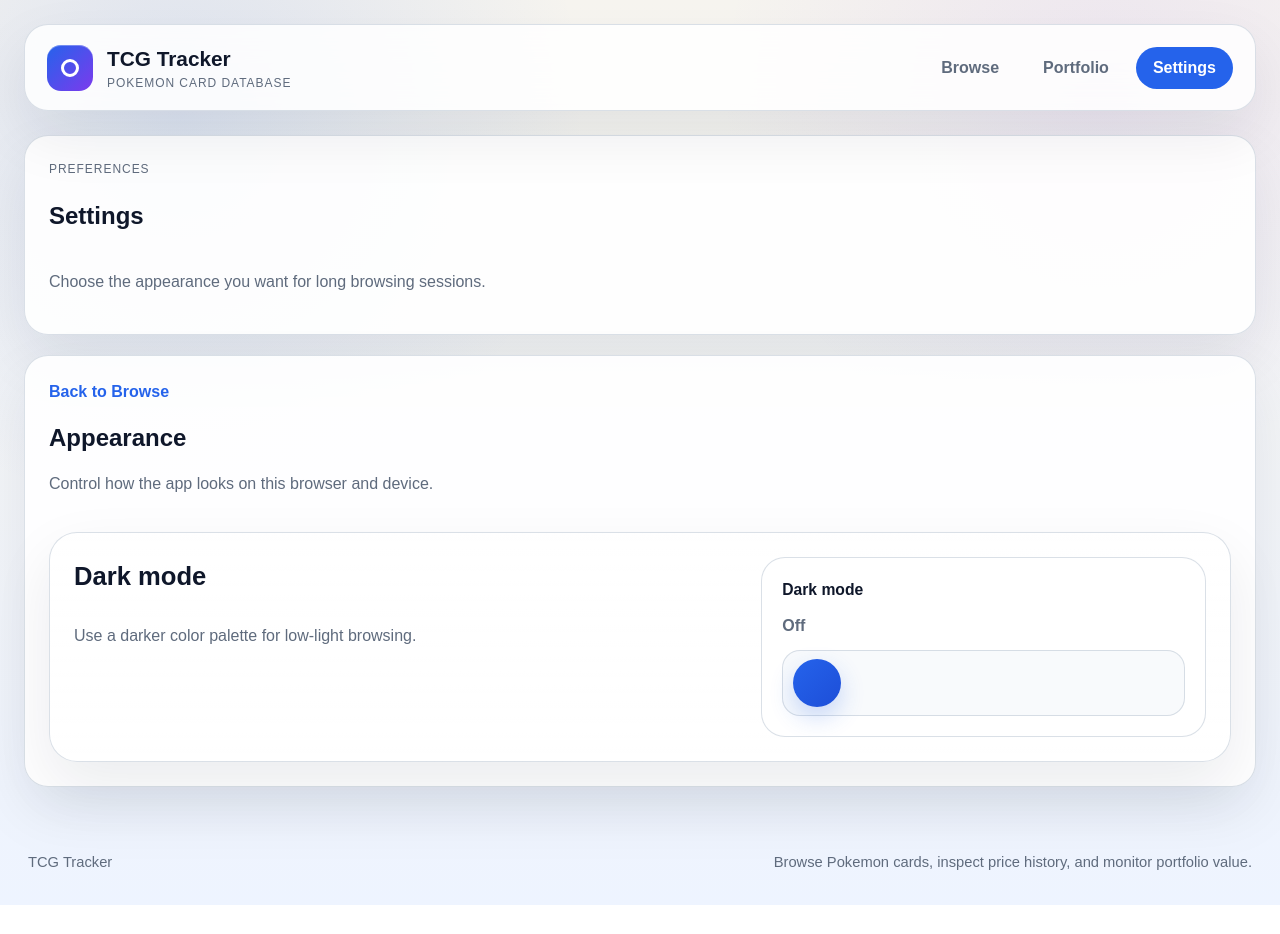
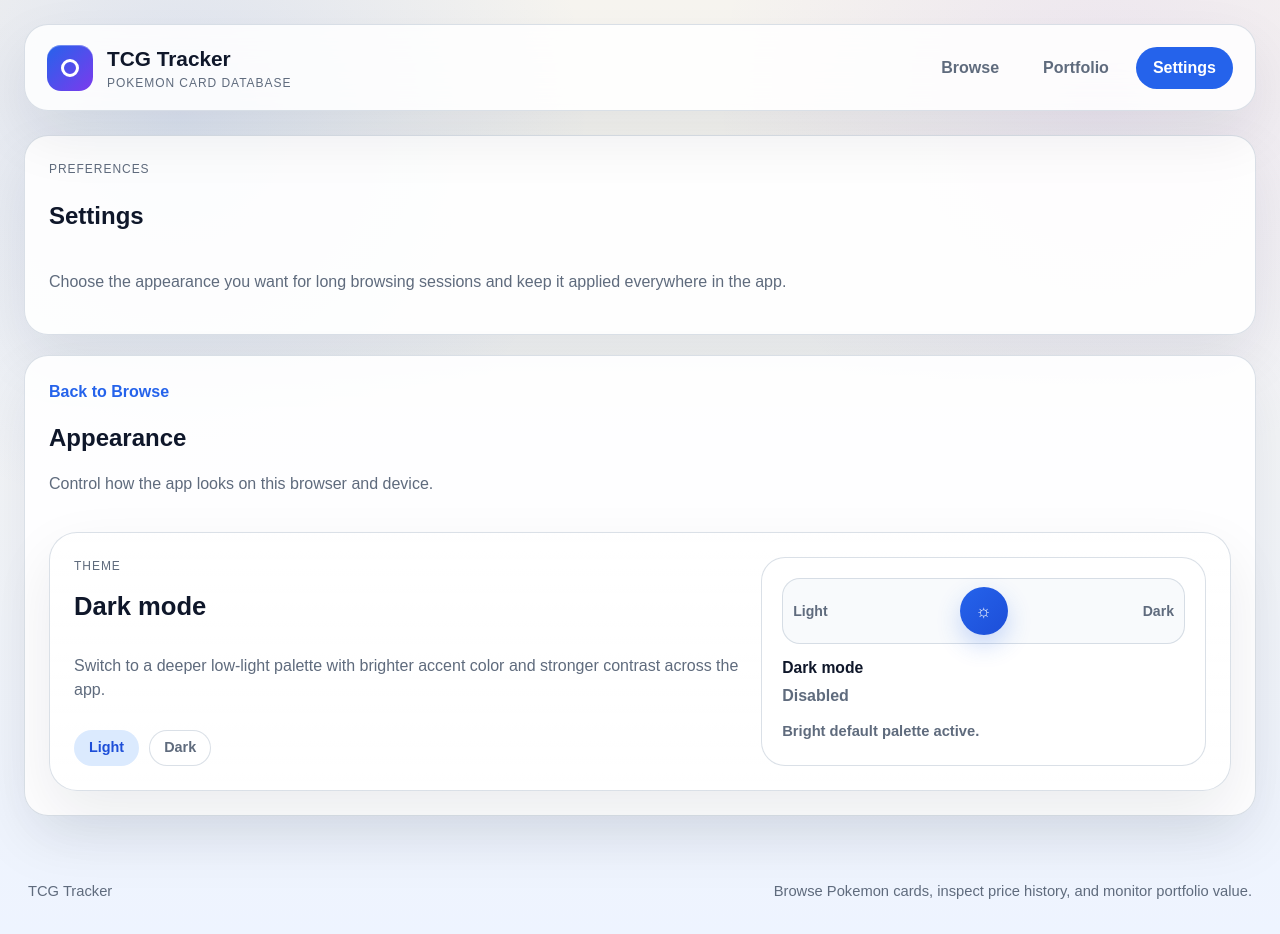
Before and after one commit to cmaier-wm/tcg-tracker, a Next.js app: page /settings in a window 1280 px wide. Before the commit the page ends 905 px from the top, so only its background shows below. Built offline with nearby package versions, Linux system fonts and the light colour scheme.

Commit message:
feat: ship settings, search sorting, and portfolio polish

```diff
--- a/app/globals.css
+++ b/app/globals.css
@@ -626,7 +626,7 @@ textarea:focus {
   display: grid;
   align-content: start;
   gap: 12px;
-  min-width: 280px;
+  min-width: 0;
   padding: 20px;
   border: 1px solid var(--border);
   border-radius: 24px;
@@ -651,6 +651,11 @@ textarea:focus {
   box-shadow: 0 16px 40px rgba(37, 99, 235, 0.16);
 }
 
+.theme-toggle-switch:focus-within {
+  outline: 2px solid rgba(56, 189, 248, 0.28);
+  outline-offset: 2px;
+}
+
 .theme-toggle-switch-label {
   font-size: 0.98rem;
 }
@@ -671,9 +676,9 @@ textarea:focus {
 }
 
 .theme-toggle-switch-track {
-  display: flex;
+  display: grid;
+  grid-template-columns: 1fr auto 1fr;
   align-items: center;
-  justify-content: space-between;
   gap: 12px;
   min-height: 64px;
   padding: 8px 10px;
@@ -683,6 +688,7 @@ textarea:focus {
 }
 
 .theme-toggle-switch-thumb {
+  justify-self: center;
   display: inline-flex;
   align-items: center;
   justify-content: center;
@@ -703,6 +709,10 @@ textarea:focus {
   color: var(--muted);
   font-size: 0.88rem;
   font-weight: 600;
+}
+
+.theme-toggle-switch-track-label:last-child {
+  justify-self: end;
 }
 
 .theme-toggle-switch.active .theme-toggle-switch-track {
--- a/components/settings/settings-page.tsx
+++ b/components/settings/settings-page.tsx
@@ -10,7 +10,8 @@ export function SettingsPage() {
           <p className="eyebrow">Preferences</p>
           <h1>Settings</h1>
           <p className="hero-copy">
-            Choose the appearance you want for long browsing sessions.
+            Choose the appearance you want for long browsing sessions and keep it applied
+            everywhere in the app.
           </p>
         </div>
       </section>
--- a/components/settings/theme-toggle.tsx
+++ b/components/settings/theme-toggle.tsx
@@ -37,12 +37,22 @@ export function ThemeToggle() {
   return (
     <div className="theme-toggle-card">
       <div className="theme-toggle-copy">
+        <p className="eyebrow">Theme</p>
         <h3>Dark mode</h3>
-        <p className="muted">Use a darker color palette for low-light browsing.</p>
+        <p className="muted">
+          Switch to a deeper low-light palette with brighter accent color and stronger
+          contrast across the app.
+        </p>
+        <div className="theme-toggle-pill-row" aria-hidden="true">
+          <span className={isDarkMode ? "theme-toggle-pill" : "theme-toggle-pill active"}>
+            Light
+          </span>
+          <span className={isDarkMode ? "theme-toggle-pill active" : "theme-toggle-pill"}>
+            Dark
+          </span>
+        </div>
       </div>
       <label className={isDarkMode ? "theme-toggle-switch active" : "theme-toggle-switch"}>
-        <span className="theme-toggle-switch-label">Dark mode</span>
-        <span className="theme-toggle-switch-state">{isDarkMode ? "On" : "Off"}</span>
         <input
           type="checkbox"
           checked={isDarkMode}
@@ -51,7 +61,18 @@ export function ThemeToggle() {
           onChange={() => setThemeMode(toggleThemeMode(themeMode))}
         />
         <span className="theme-toggle-switch-track" aria-hidden="true">
-          <span className="theme-toggle-switch-thumb" />
+          <span className="theme-toggle-switch-track-label">Light</span>
+          <span className="theme-toggle-switch-thumb">{isDarkMode ? "☾" : "☼"}</span>
+          <span className="theme-toggle-switch-track-label">Dark</span>
+        </span>
+        <span className="theme-toggle-switch-copy">
+          <span className="theme-toggle-switch-label">Dark mode</span>
+          <span className="theme-toggle-switch-state">
+            {isDarkMode ? "Enabled" : "Disabled"}
+          </span>
+        </span>
+        <span className="theme-toggle-switch-caption">
+          {isDarkMode ? "V2 dark palette active." : "Bright default palette active."}
         </span>
       </label>
       {!isHydrated ? <p className="muted">Loading saved preference...</p> : null}
```
Also changed, not shown: 2 other files (tests, documents, lock files or other folders).
